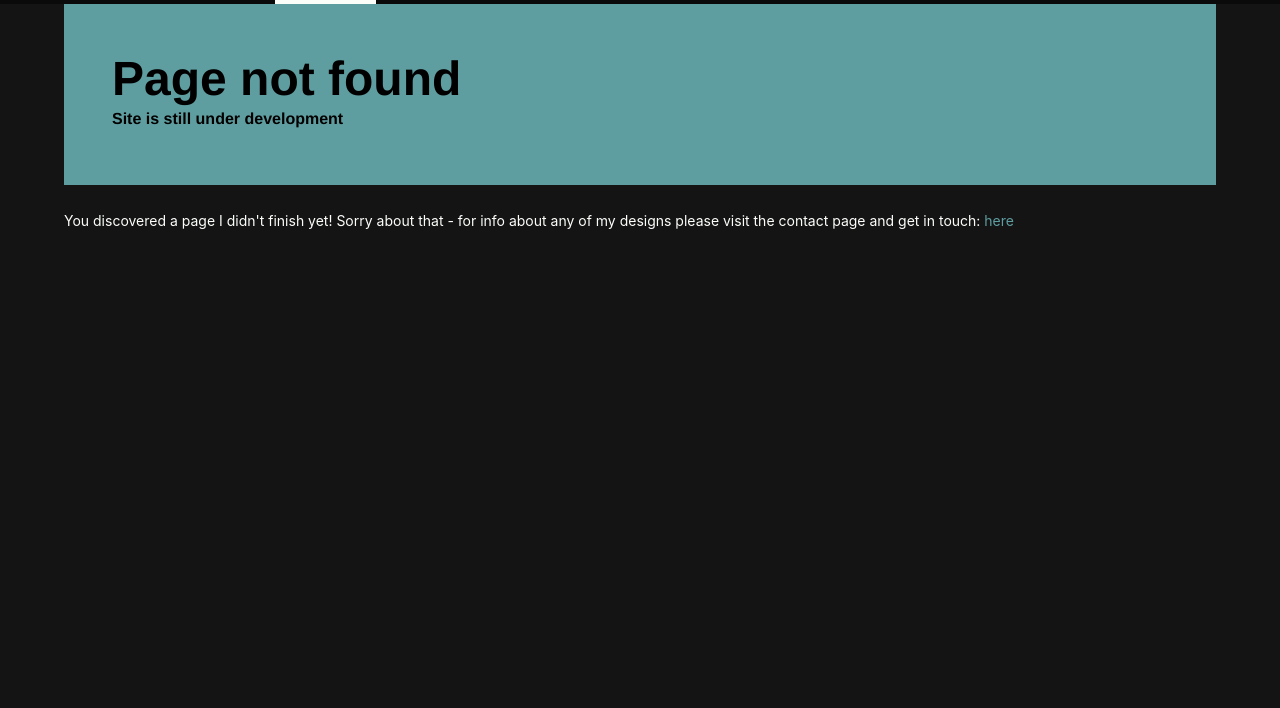
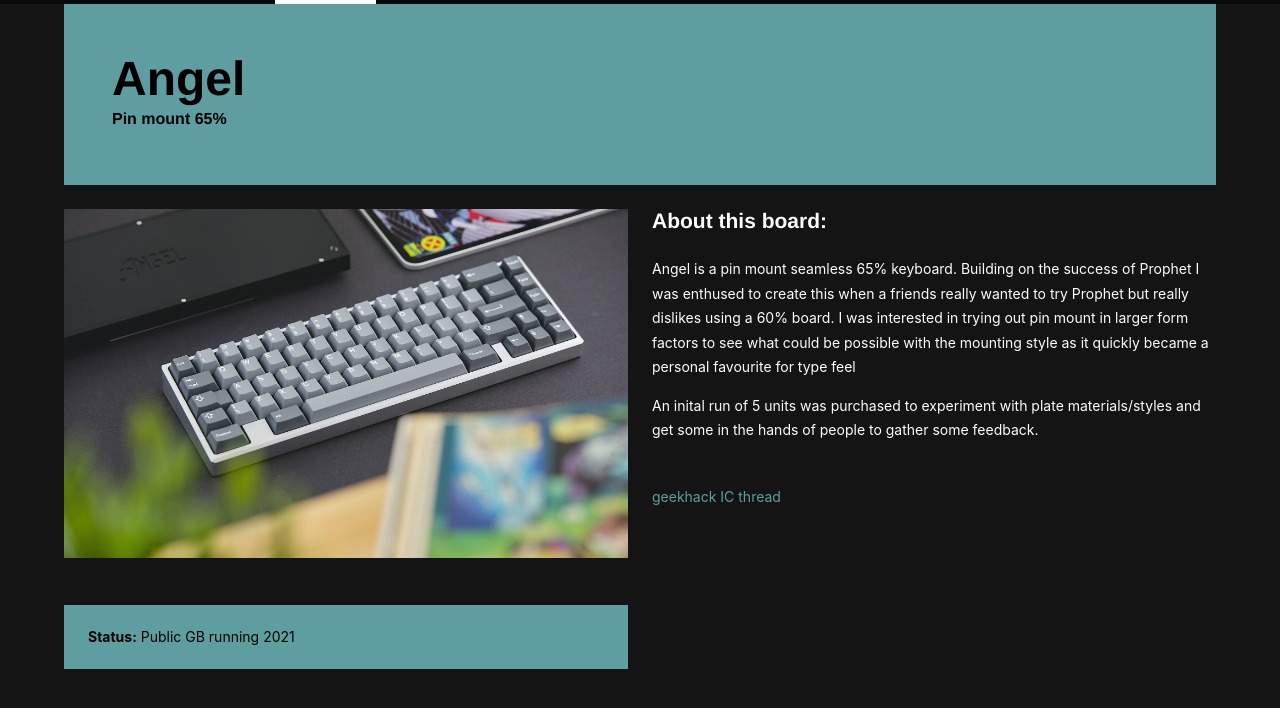
Before and after one commit to westfoxtrot/ccd-wesbite, a Gatsby site: page /designs/angel in a window 1280 px wide. Before the commit this address had no page. Shown: the part 72-780 px from the top of the page. Built offline with nearby package versions, Linux system fonts and the light colour scheme; Gatsby itself is replaced by a stand-in of ours; what typography-theme-moraga would draw is missing.

Commit message:
updated some content

```diff
--- a/src/pages/designs/aanzee.js
+++ b/src/pages/designs/aanzee.js
@@ -31,7 +31,7 @@ export default () => (
 					<div className="column">
 						<div className="content">
 							<h3 className="title">About this board:</h3>
-							<p>The ‘aanzee’ is a custom 65% keyboard I designed in the first half of 2018. The design went through several iterations before holding a group buy in November of 2018 with an estimated ship date of March 2019.</p>
+							<p>The ‘aanzee’ is a custom 65% keyboard I designed in the first half of 2018. The design went through several iterations before holding a group buy in November of 2018 which shipped in 2019.</p>
 							<p>With this board I aimed to create a board with a subtle signature that was easily recognisable. To this aim I’ve got a few unique features. First off I have a straight line at the front and back of the board accented by the plate itself stepping through the sides of the case.</p>
 							<p>In the original design this was designed to be Blue with a brass plate to accent, hence the name which is Dutch for “on sea”</p>
 							<p>I’ve also included a slight slope raise of height between the front and the back of the board to surround the caps a little more, higher at the back than at the front. It’s 7mm at the front and 9mm at the back. It’s a small difference but, for me, it creates a unique structure to the board.</p>
--- /dev/null
+++ b/src/pages/designs/angel.js
@@ -0,0 +1,45 @@
+import React from "react"
+import Layout from "../../components/layout"
+import img1url from "../../images/angel/1.jpg"
+import { Helmet } from "react-helmet"
+export default () => (
+	<Layout>
+		<div className="container">
+			<Helmet>
+				<title>Angel - Cable Car Designs</title>
+			</Helmet>
+			<section class="hero is-primary">
+				<div class="hero-body">
+					<div class="container">
+						<h1 class="title is-1">
+							Angel
+						</h1>
+						<h2 class="subtitle is-6">
+							Pin mount 65%
+						</h2>
+					</div>
+				</div>
+			</section>
+			<section class="container" style={{ marginTop: '24px'}}>
+				<div className="columns">
+					<div className="column">
+						<div className="content">
+							<img src={img1url} alt=""/>
+						</div>
+						<div className="notification is-primary"  style={{marginTop: 'auto'}}><strong>Status:</strong> Public GB running 2021</div>
+					</div>
+					<div className="column">
+						<div className="content">
+							<h3 className="title">About this board:</h3>
+							<p>Angel is a pin mount seamless 65% keyboard. Building on the success of Prophet I was enthused to create this when a friends really wanted to try Prophet but really dislikes using a 60% board. I was interested in trying out pin mount in larger form factors to see what could be possible with the mounting style as it quickly became a personal favourite for type feel</p>
+							<p>An inital run of 5 units was purchased to experiment with plate materials/styles and get some in the hands of people to gather some feedback.</p>
+							<p></p>
+							<p></p>
+							<p><a href="https://geekhack.org/index.php?topic=110729">geekhack IC thread</a></p>
+						</div>
+					</div>
+				</div>
+			</section>
+		</div>
+	</Layout>
+)
--- a/src/pages/designs/cypher.js
+++ b/src/pages/designs/cypher.js
@@ -36,6 +36,8 @@ export default () => (
 							<p>Another feature was to try and keep the board as low as possible with a shallow angle to ensure it was comfortable for extended use.</p>
 							<p></p>
 							<p>The overall reception to this board has been overwhelmingly positive and I'm always working to make sure as many get into people's hands as possible.</p>
+							<p><a href="https://geekhack.org/index.php?topic=101491">geekhack GB thread</a></p>
+							<p><a href="https://geekhack.org/index.php?topic=100943">geekhack IC thread</a></p>
 						</div>
 					</div>
 				</div>
--- a/src/pages/designs/prophet.js
+++ b/src/pages/designs/prophet.js
@@ -31,11 +31,13 @@ export default () => (
 					<div className="column">
 						<div className="content">
 							<h3 className="title">About this board:</h3>
-							<p>Prophet is a pin-mount seamless 60% keyboard. The first of its kind, pin mount works by resting the keyboard assembly on a ledge around the interior of the board whilst ensuring there is no downward pressure from the top half of the case. There are 4 pins in the corners of the base that hold the plate in place and it rests on the lip of the base. The theory is that the lack of downward pressure allows the plate more freedom of movement towards the center whilst still retaining an even pressure around the edge of the board</p>
+							<p>Prophet is a pin mount seamless 60% keyboard. The first of its kind, pin mount works by resting the keyboard assembly on a ledge around the interior of the board whilst ensuring there is no downward pressure from the top half of the case. There are 4 pins in the corners of the base that hold the plate in place and it rests on the lip of the base. The theory is that the lack of downward pressure allows the plate more freedom of movement towards the center whilst still retaining an even pressure around the edge of the board</p>
 							<p>Originally my intention with the design was to create something simple that had a consistent sound profile and type feel and I am more than pleased with the results. The design has been through several small iterations but for the most part is largely unchanged from the initial drawings.</p>
 							<p></p>
 							<p></p>
 							<p>There have been 2 runs of the board to date. One private 10 unit run and an unlimited public buy. Sales on this buy far exceeded my expectations and the reception to the board has been truly humbling</p>
+							<p><a href="https://geekhack.org/index.php?topic=105670">geekhack GB thread</a></p>
+							<p><a href="https://geekhack.org/index.php?topic=104294">geekhack IC thread</a></p>
 						</div>
 					</div>
 				</div>
```
